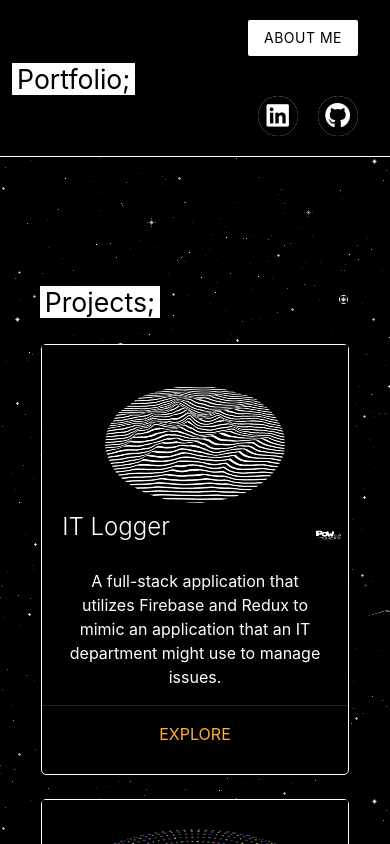
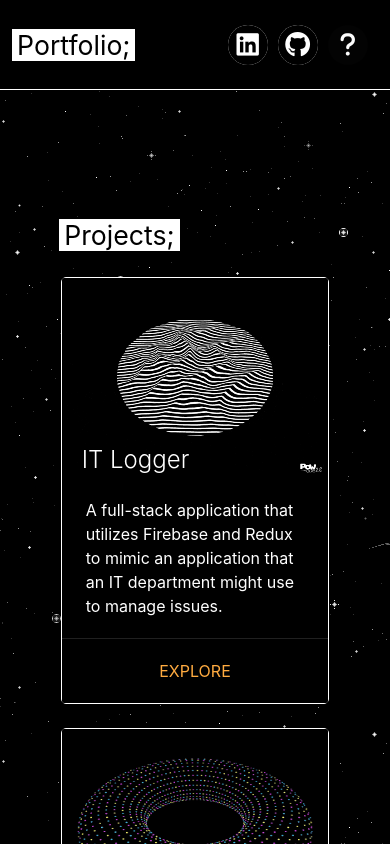
Before and after one commit to harlenkinsey/portfolio, a React (Create React App) app: page / in a window 390 px wide. Shown: the top 844 px of the page. Built offline with nearby package versions, Linux system fonts and the light colour scheme; the HTML template or start-up script is replaced by a standard one.

Commit message:
ui updates

```diff
--- a/src/App.css
+++ b/src/App.css
@@ -28,7 +28,10 @@ html, body {
   border-width: 1px;
   border-style: solid;
   border-radius: 5px;
-  height: 412px;
+}
+
+.card-action {
+  height: 65px;
 }
 
 .card-container {
@@ -36,8 +39,15 @@ html, body {
  padding: 100px 0;
 }
 
+.center-content {
+  display: flex;
+  justify-content: center;
+  align-items: center;
+}
+
 .card-content {
-  height: 140px;
+  height: 160px;
+  text-align: left;
 }
 
 .card-title {
@@ -77,6 +87,30 @@ html, body {
   padding: 0px 5px 0px 5px;
 }
 
+@keyframes aboutMeBackground {
+  0%   {background-color: white;}
+  50%  {background-color: black;}
+  100% {background-color: white;}
+}
+
+.about-me-background {
+  animation-name: aboutMeBackground;
+  animation-duration: 4s;
+  animation-iteration-count: infinite;
+}
+
+@keyframes aboutMeIcon {
+  0%   {color: black;}
+  50%  {color: white;}
+  100% {color: black;}
+}
+
+.about-me-icon {
+  animation-name: aboutMeIcon;
+  animation-duration: 4s;
+  animation-iteration-count: infinite;
+}
+
 .row {
   margin-bottom: 0px;
 }
@@ -97,19 +131,24 @@ ul {
     border-width: 1px;
     border-style: solid;
     border-radius: 5px;
-    height: 431px;
   }
 
   .card-container {
-    width: 85%;
-  }
-
-  .card-content {
-    height: 160px;
+    width: 75%;
   }
 
   h3 {
     font-size: 20pt;
+  }
+
+  .header-button-initial,
+  .header-button-subsequent {
+    display: inline-block;
+    padding: 10px;
+  }
+
+  .header-button-subsequent {
+    padding: 10px 10px 10px 0px;
   }
 
 }
@@ -122,7 +161,7 @@ ul {
   }
 
   .card-container {
-    width: 85%;
+    width: 75%;
   }
 
   .header-button-initial,
--- a/src/components/Footer.js
+++ b/src/components/Footer.js
@@ -4,7 +4,7 @@ const Footer = () => {
     return (
         <div className='row black footer'>
             <div className='col s6 copyright'>
-                <b><p className='white-text'>Harlen Kinsey <i className='fas fa-copyright'></i> 2023</p></b>
+                <b><p className='white-text'>Harlen Kinsey <i className='fas fa-copyright'></i> 2024</p></b>
             </div>
             <div className='col s6 right-align'>
                 <p className='white-text'>background image: u/astrellon3</p>
--- a/src/components/Header.js
+++ b/src/components/Header.js
@@ -11,21 +11,27 @@ const Header = () => {
     })
 
     return (
+
+
         <div className='row border-bottom black'>
             <div className='row valign-wrapper'>
-                <div className='col s6 left-align'>
+                <div className='col s4 m6 left-align'>
                     <div className='left-align valign-wrapper'>
                         <li className='header-text'>
                             <h3><span className='highlight'>Portfolio;</span></h3>
                         </li>
-
                     </div>
                 </div>
-
-                <div className='col s6 right-align'>
+                <div className='col s8 m6 right-align'>
                     <div>
                         <li className='header-button-initial'>
-                            <a className='waves-effect waves-light btn modal-trigger white black-text' href='#modal2'>About Me</a>
+                            <a href='https://www.linkedin.com/in/harlen-kinsey-9075291b1' target='_blank' rel="noopener noreferrer" className={'btn-floating waves-effect waves-light white' + `${width >= 768 ? ' btn-large' : ' btn'}`}><i className='fab fa-linkedin black'></i></a>
+                        </li>
+                        <li className='header-button-subsequent'>
+                            <a href='https://github.com/harlenkinsey' target='_blank' rel="noopener noreferrer" className={'btn-floating waves-effect waves-light white' + `${width >= 768 ? ' btn-large' : ' btn'}`}><i className='fab fa-github black'></i></a>
+                        </li>
+                        <li className='header-button-subsequent'>
+                            <a className={'about-me-background modal-trigger btn-floating waves-effect waves-light' + `${width >= 768 ? ' btn-large' : ' btn'}`}  href='#modal2'><i className='fas fa-question about-me-icon'></i></a>
                             <div id='modal2' className='modal left-align'>
                                 <div className='modal-content'>
                                     <h4>About Me</h4>
@@ -35,12 +41,6 @@ const Header = () => {
                                     <a href='#!' className='modal-close waves-effect waves-green btn-flat'>Close</a>
                                 </div>
                             </div>
-                        </li>
-                        <li className='header-button-subsequent'>
-                            <a href='https://www.linkedin.com/in/harlen-kinsey-9075291b1' target='_blank' rel="noopener noreferrer" className={'btn-floating waves-effect waves-light white' + `${width >= 768 ? ' btn-large' : ' btn'}`}><i className='fab fa-linkedin black'></i></a>
-                        </li>
-                        <li className='header-button-subsequent'>
-                            <a href='https://github.com/harlenkinsey' target='_blank' rel="noopener noreferrer" className={'btn-floating waves-effect waves-light white' + `${width >= 768 ? ' btn-large' : ' btn'}`}><i className='fab fa-github black'></i></a>
                         </li>
                     </div>
                 </div>
--- a/src/components/ProjectCard.js
+++ b/src/components/ProjectCard.js
@@ -22,10 +22,10 @@ const ProjectCard = ({ title, description, link, gif, credit, privacyPolicy }) =
                     <span className='card-title'>{title}</span>
                 </div>
             </div>
-            <div className='card-content white-text'>
+            <div className='card-content center-content white-text'>
                 {description}
             </div>
-            <div className='card-action'>
+            <div className='card-action center-content'>
                 <a href={link} target="_blank" style={{marginRight: margin}}>Explore</a>
                 {PP}
             </div>
```
